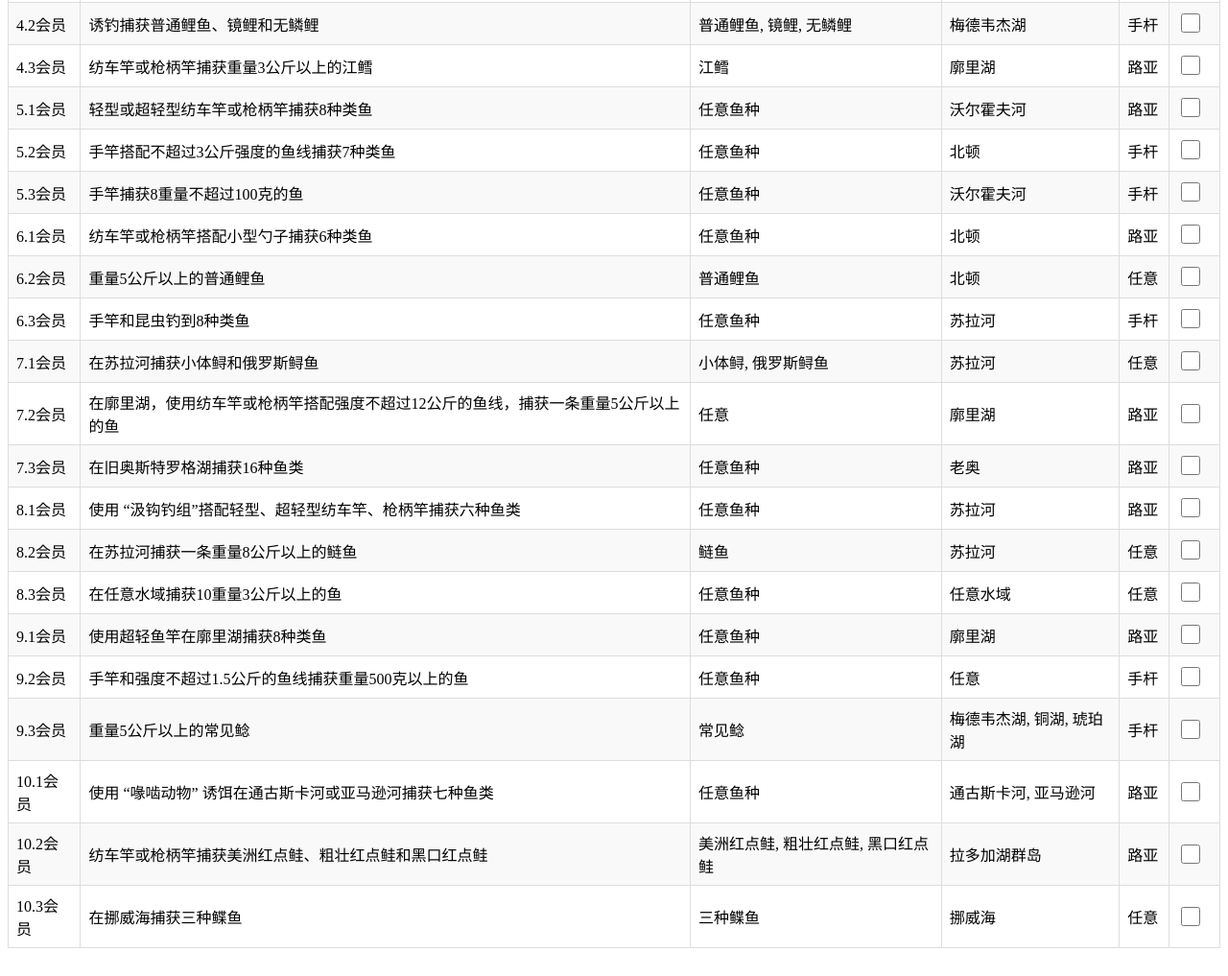
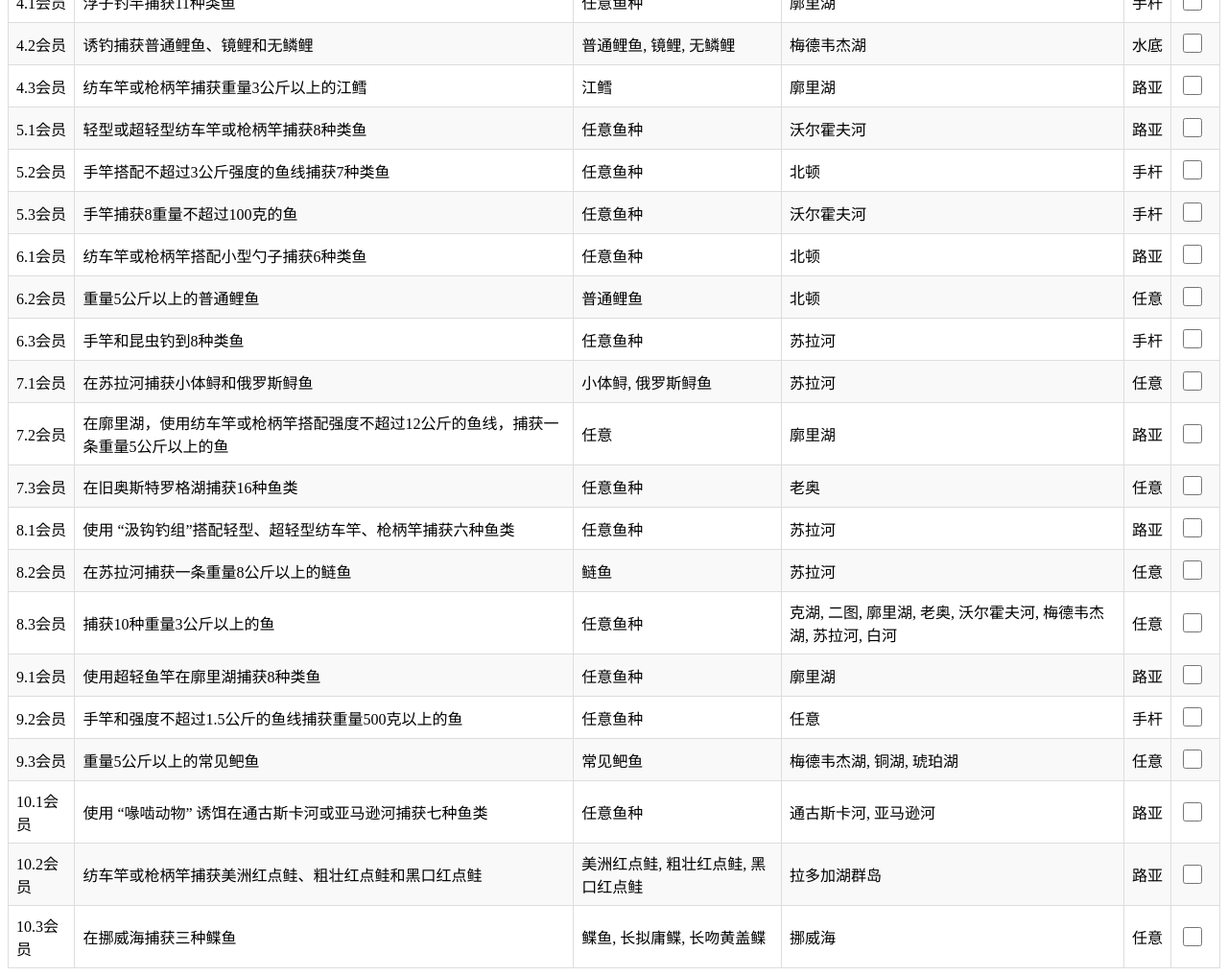
Before and after one commit to wcze/rf, a plain HTML site: page 2024Christmas/index.html in a window 1280 px wide. Shown: the part 1451-2468 px from the top of the page at 96% size. Before the commit the page ends 2447 px from the top, so only its background shows below. Drawn offline with Linux system fonts and the light colour scheme.

Commit message:
fix: 2024Christmas

```diff
--- a/2024Christmas/index.html
+++ b/2024Christmas/index.html
@@ -126,7 +126,7 @@
                 "任务": "重量500克以上的拟鲤",
                 "鱼种": "拟鲤",
                 "位置": "二图",
-                "type": "手杆"
+                "type": "任意"
             },
             "1.3": {
                 "任务": "浮子钓竿捕获8种类鱼",
@@ -207,16 +207,16 @@
                 "type": "任意"
             },
             "6.1": {
-                "任务": "使用纺车竿或枪柄竿重量1公斤以上的诸子鲶",
-                "鱼种": "诸子鲶",
+                "任务": "使用纺车竿或枪柄竿重量1公斤以上的诸子条",
+                "鱼种": "诸子条",
                 "位置": ["二图", "克湖"],
                 "type": "路亚"
             },
             "6.2": {
                 "任务": "自然饵累计捕获总重达30公斤的任意种类鲤鱼",
-                "鱼种": "鲤鱼",
+                "鱼种": ["普通鲤鱼", "镜鲤", "无磷鲤", "草鱼", "黑草"],
                 "位置": "梅德韦杰湖",
-                "type": "手杆"
+                "type": "任意"
             },
             "6.3": {
                 "任务": "旋转亮片捕获6种类鱼",
@@ -228,7 +228,7 @@
                 "任务": "重量7公斤以上的草鱼",
                 "鱼种": "草鱼",
                 "位置": "梅德韦杰湖",
-                "type": "手杆"
+                "type": "任意"
             },
             "7.2": {
                 "任务": "夜间使用底钓钓组捕获稀有鱼",
@@ -267,16 +267,16 @@
                 "type": "路亚"
             },
             "3.1会员": {
-                "任务": "重量1.5公斤以上的诸子鲶或圆腹雅罗鱼",
-                "鱼种": ["诸子鲶", "圆腹雅罗鱼"],
+                "任务": "重量1.5公斤以上的诸子条或圆腹雅罗鱼",
+                "鱼种": ["诸子条", "圆腹雅罗鱼"],
                 "位置": ["克湖", "老奥"],
-                "type": "路亚"
+                "type": "任意"
             },
             "3.2会员": {
                 "任务": "重量500克以上的稀有鱼",
                 "鱼种": "稀有鱼",
                 "位置": "二图",
-                "type": "手杆"
+                "type": "任意"
             },
             "3.3会员": {
                 "任务": "底钓钓具捕获5种重量1公斤以上的鱼",
@@ -294,7 +294,7 @@
                 "任务": "诱钓捕获普通鲤鱼、镜鲤和无鳞鲤",
                 "鱼种": ["普通鲤鱼", "镜鲤", "无鳞鲤"],
                 "位置": "梅德韦杰湖",
-                "type": "手杆"
+                "type": "水底"
             },
             "4.3会员": {
                 "任务": "纺车竿或枪柄竿捕获重量3公斤以上的江鳕",
@@ -354,7 +354,7 @@
                 "任务": "在旧奥斯特罗格湖捕获16种鱼类",
                 "鱼种": null,
                 "位置": "老奥",
-                "type": "路亚"
+                "type": "任意"
             },
             "8.1会员": {
                 "任务": "使用 “汲钩钓组”搭配轻型、超轻型纺车竿、枪柄竿捕获六种鱼类",
@@ -369,9 +369,9 @@
                 "type": "任意"
             },
             "8.3会员": {
-                "任务": "在任意水域捕获10重量3公斤以上的鱼",
+                "任务": "捕获10种重量3公斤以上的鱼",
                 "鱼种": null,
-                "位置": "任意水域",
+                "位置": ["克湖", "二图", "廓里湖", "老奥", "沃尔霍夫河", "梅德韦杰湖", "苏拉河", "白河"],
                 "type": "任意"
             },
             "9.1会员": {
@@ -387,10 +387,10 @@
                 "type": "手杆"
             },
             "9.3会员": {
-                "任务": "重量5公斤以上的常见鲶",
-                "鱼种": "常见鲶",
+                "任务": "重量5公斤以上的常见鲃鱼",
+                "鱼种": "常见鲃鱼",
                 "位置": ["梅德韦杰湖", "铜湖", "琥珀湖"],
-                "type": "手杆"
+                "type": "任意"
             },
             "10.1会员": {
                 "任务": "使用 “喙啮动物” 诱饵在通古斯卡河或亚马逊河捕获七种鱼类",
@@ -403,9 +403,9 @@
                 "鱼种": ["美洲红点鲑", "粗壮红点鲑", "黑口红点鲑"],
                 "位置": "拉多加湖群岛",
                 "type": "路亚"
-            },"10.3会员": {
+            }, "10.3会员": {
                 "任务": "在挪威海捕获三种鲽鱼",
-                "鱼种": ["三种鲽鱼"],
+                "鱼种": ["鲽鱼", "长拟庸鲽", "长吻黄盖鲽"],
                 "位置": "挪威海",
                 "type": "任意"
             }
```
